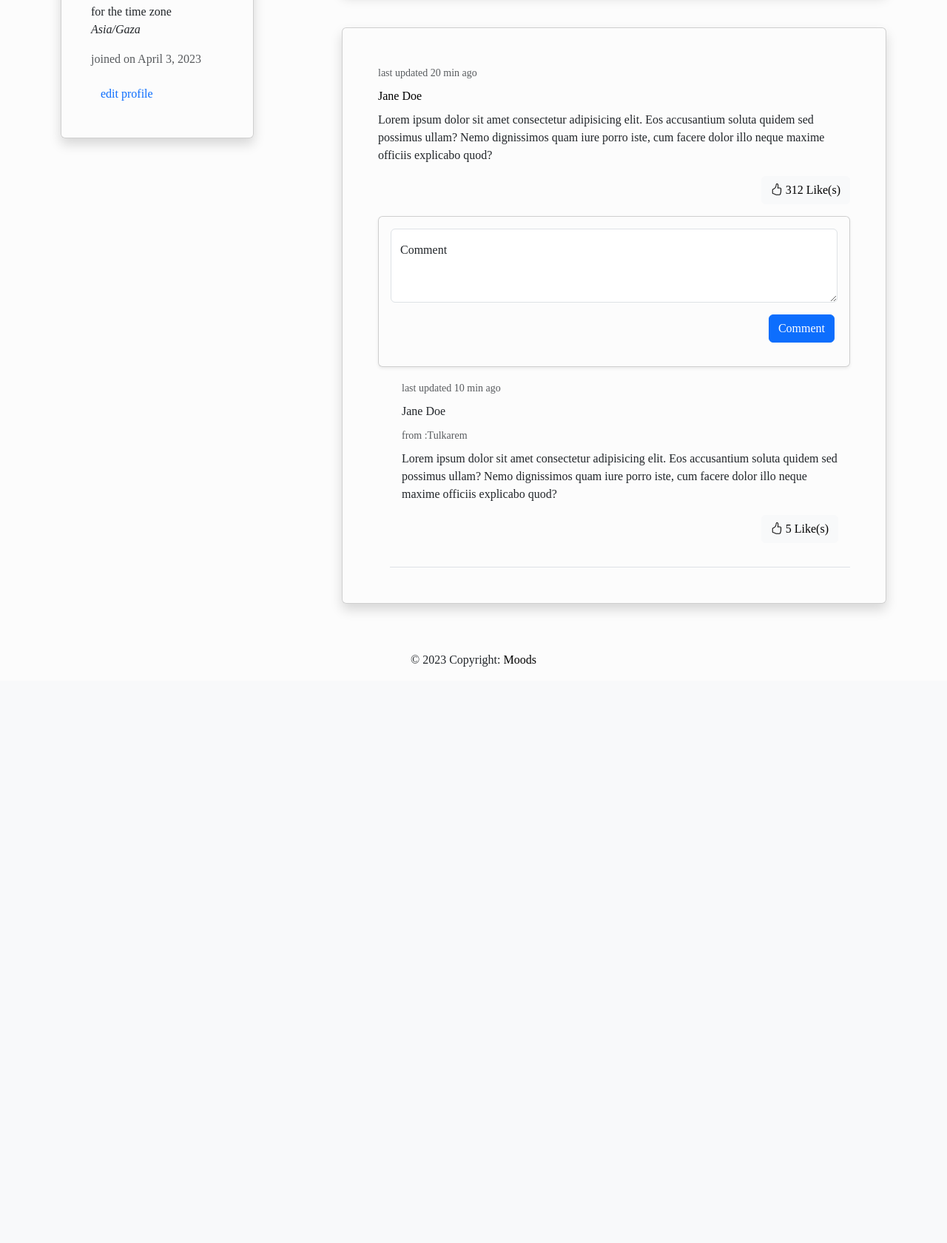
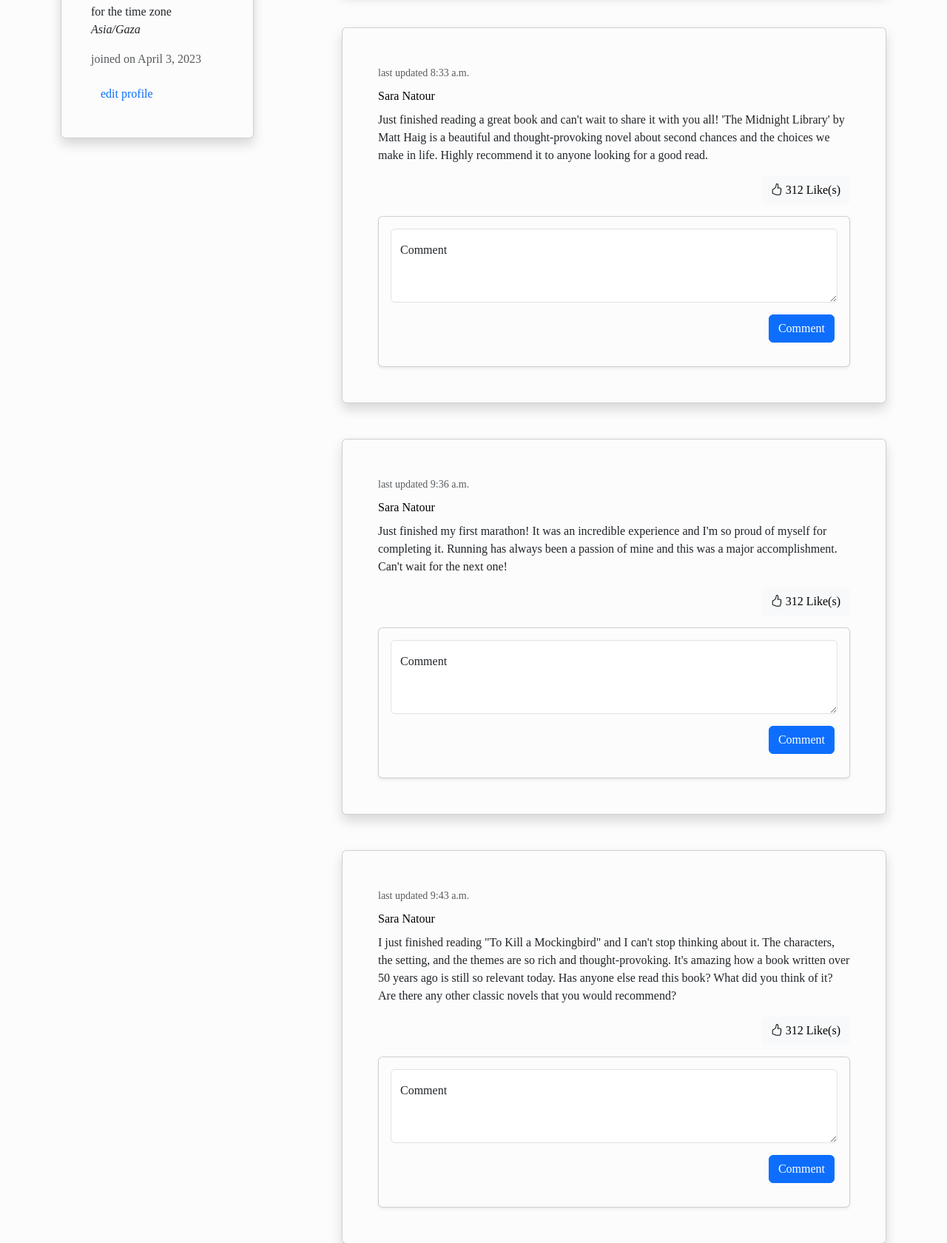
Before and after one commit to saranatour1/Moods, a Django app: template moods_project/login_with_regestration/templates/dashboard.html in a window 1280 px wide. Shown: the part 299-1979 px from the top of the page at 74% size. Before the commit the page ends 1200 px from the top, so only its background shows below. Run offline with Django 3.2, Linux system fonts and the light colour scheme; the template is opened without the code that fills it: values that come from a table or form of the project are taken from there, others are empty; data comes from the database, SQL or seed files in the repository; both versions use the stored data as it was after the commit; some web fonts are replaced.

Commit message:
add post , add comments functionality

```diff
--- a/moods_project/login_with_regestration/models.py
+++ b/moods_project/login_with_regestration/models.py
@@ -7,32 +7,32 @@ import re
 from dateutil.relativedelta import relativedelta
 
 class UserManeger(models.Manager):
-    def validate_login(self, postData):
-        errors = {}
-        # add keys and values to errors dictionary for each invalid field
-        #Validate regestration
-        if len(postData['first_name']) < 2:
-            errors["first_name"] = "the first name should be at least 2 characters"
-        if len(postData['last_name']) < 2:
-            errors["last_name"] = "the last name should be at least 2 characters"
-        EMAIL_REGEX = re.compile(r'^[a-zA-Z0-9.+_-]+@[a-zA-Z0-9._-]+\.[a-zA-Z]+$')
-        if not EMAIL_REGEX.match(postData['email']):
-          errors['email'] = "Invalid email address!"
-        if len(postData['password']) < 8:
-          errors['password']="Password needs to be more than 8 charecters"
-        if postData['confirm_password'] != postData['password']:
-          errors['confirm_password']="Passwords don't match!"
-        if User.objects.filter(email=postData['email']).exists():
-          errors['email']="This email already exists, try login page instead"
-        if postData['birthday'] > str(datetime.date.today()):
-          errors["birthday"]= "You should be born in the past!"
-        if postData['birthday'] == '':
-          errors["birthday"] = "Please enter your birthday"
-        else:
-          user_birthday = datetime.datetime.strptime(postData['birthday'], '%Y-%m-%d').date()
-          if user_birthday > datetime.date.today() - relativedelta(years=13):
-            errors["birthday"] = "You must be at least 13 years old to register."
-        return errors
+  def validate_login(self, postData):
+    errors = {}
+    # add keys and values to errors dictionary for each invalid field
+    #Validate regestration
+    if len(postData['first_name']) < 2:
+        errors["first_name"] = "the first name should be at least 2 characters"
+    if len(postData['last_name']) < 2:
+        errors["last_name"] = "the last name should be at least 2 characters"
+    EMAIL_REGEX = re.compile(r'^[a-zA-Z0-9.+_-]+@[a-zA-Z0-9._-]+\.[a-zA-Z]+$')
+    if not EMAIL_REGEX.match(postData['email']):
+      errors['email'] = "Invalid email address!"
+    if len(postData['password']) < 8:
+      errors['password']="Password needs to be more than 8 charecters"
+    if postData['confirm_password'] != postData['password']:
+      errors['confirm_password']="Passwords don't match!"
+    if User.objects.filter(email=postData['email']).exists():
+      errors['email']="This email already exists, try login page instead"
+    if postData['birthday'] > str(datetime.date.today()):
+      errors["birthday"]= "You should be born in the past!"
+    if postData['birthday'] == '':
+      errors["birthday"] = "Please enter your birthday"
+    else:
+      user_birthday = datetime.datetime.strptime(postData['birthday'], '%Y-%m-%d').date()
+      if user_birthday > datetime.date.today() - relativedelta(years=13):
+        errors["birthday"] = "You must be at least 13 years old to register."
+    return errors
 
 
 class User(models.Model):
@@ -41,11 +41,11 @@ class User(models.Model):
     email = models.CharField(max_length=255, unique=True)
     password_hash = models.CharField(max_length=255) # the bcrypt password hash only.
     birthday=models.DateField()
-    gender = models.BooleanField()
+    gender = models.CharField(max_length=50)
     time_zone = models.CharField(max_length=50)
     created_at = models.DateTimeField(auto_now_add=True)
     updated_at = models.DateTimeField(auto_now=True)
-
+    objects=UserManeger()
     # friends : list of users
 
     # sent_requests : list of users
@@ -56,41 +56,34 @@ class User(models.Model):
 
     # comments : list of
 
-
-class OurMessage(models.Model):
-    user_group = models.ForeignKey(User,related_name='chat_groups', on_delete=models.CASCADE)
-    created_at = models.DateTimeField(auto_now_add=True)
-    updated_at = models.DateTimeField(auto_now=True)
-
-class Message(models.Model):
-    message_content = models.TextField()
-    message_sender = models.ForeignKey(User,related_name='sent_messages', on_delete=models.CASCADE)
-    message_receiver = models.ForeignKey(User,related_name='received_messages', on_delete=models.CASCADE)
-    created_at = models.DateTimeField(auto_now_add=True)
-    updated_at = models.DateTimeField(auto_now=True)
-
-
-class FriendShip(models.Model):
-    users = models.ManyToManyField(User,related_name='friends')
-    created_at = models.DateTimeField(auto_now_add=True)
-    updated_at = models.DateTimeField(auto_now=True)
-
-
-class Request(models.Model):
-    request_sender = models.ForeignKey(User,related_name='sent_requests', on_delete=models.CASCADE)
-    request_reciever = models.ForeignKey(User,related_name='received_requests', on_delete=models.CASCADE)
-    created_at = models.DateTimeField(auto_now_add=True)
-    updated_at = models.DateTimeField(auto_now=True)
+# Validation of the Posts,on the dashboard, on the profile,
+# on the other profile if there is a chance
+class PostManager(models.Manager):
+    def validate_post(self, postData):
+        errors = {}
+        # Validate post data
+        if len(postData['post_content']) < 1:
+            errors["post_content"] = "The post content cannot be empty."
+        return errors
 
 
 class Post(models.Model):
-    post_content = models.TextField()
+    post_content = models.TextField() #referring to the text conent of the post
     user_who_post = models.ForeignKey(User,related_name='posts', on_delete=models.CASCADE)
     created_at = models.DateTimeField(auto_now_add=True)
     updated_at = models.DateTimeField(auto_now=True)
-
+    objects=PostManager()
     # comments_on_post : list of comments on post
     # likes_on_post : list of likes on post
+
+#Commment validation
+class CommentManager(models.Manager):
+    def validate_comment(self, postData):
+        errors = {}
+        # Validate post data
+        if len(postData['comment_content']) < 1:
+            errors["post_content"] = "The comment content cannot be empty."
+        return errors
 
 
 class Comment(models.Model):
@@ -99,13 +92,40 @@ class Comment(models.Model):
     post = models.ForeignKey(Post,related_name='comments_on_post' ,on_delete=models.CASCADE)
     created_at = models.DateTimeField(auto_now_add=True)
     updated_at = models.DateTimeField(auto_now=True)
-
-    # likes_on_comment : list of likes on comment
-
-
+    objects=CommentManager()
 
 class LikePost(models.Model):
     user_who_like = models.ForeignKey(User,related_name='liked_posts', on_delete=models.CASCADE)
     post = models.ForeignKey(Post,related_name='likes_on_post', on_delete=models.CASCADE)
     created_at = models.DateTimeField(auto_now_add=True)
     updated_at = models.DateTimeField(auto_now=True)
+
+# class OurMessage(models.Model):
+#     user_group = models.ForeignKey(User,related_name='chat_groups', on_delete=models.CASCADE)
+#     created_at = models.DateTimeField(auto_now_add=True)
+#     updated_at = models.DateTimeField(auto_now=True)
+
+# class Message(models.Model):
+#     message_content = models.TextField()
+#     message_sender = models.ForeignKey(User,related_name='sent_messages', on_delete=models.CASCADE)
+#     message_receiver = models.ForeignKey(User,related_name='received_messages', on_delete=models.CASCADE)
+#     created_at = models.DateTimeField(auto_now_add=True)
+#     updated_at = models.DateTimeField(auto_now=True)
+
+
+# class FriendShip(models.Model):
+#     users = models.ManyToManyField(User,related_name='friends')
+#     created_at = models.DateTimeField(auto_now_add=True)
+#     updated_at = models.DateTimeField(auto_now=True)
+
+
+# class Request(models.Model):
+#     request_sender = models.ForeignKey(User,related_name='sent_requests', on_delete=models.CASCADE)
+#     request_reciever = models.ForeignKey(User,related_name='received_requests', on_delete=models.CASCADE)
+#     created_at = models.DateTimeField(auto_now_add=True)
+#     updated_at = models.DateTimeField(auto_now=True)
+
+
+
+
+    # likes_on_comment : list of likes on comment
--- a/moods_project/login_with_regestration/templates/dashboard.html
+++ b/moods_project/login_with_regestration/templates/dashboard.html
@@ -72,17 +72,20 @@
                 </div>
               </div>
             </form>
+
             <div class="w-100">
+              {% for post in all_posts %}
               <div class="card shadow mb-5 rounded">
                 <div class="card-body p-5">
-                  <small class="text-body-secondary my-2"> last updated 20 min ago</small>
-                  <p class="card-title my-2"  > <a href="/user/1" > Jane Doe </a> </p>
-                  <p class="card-text text-wrap my-2"> Lorem ipsum dolor sit amet consectetur adipisicing elit. Eos accusantium soluta quidem sed possimus ullam? Nemo dignissimos quam iure porro iste, cum facere dolor illo neque maxime officiis explicabo quod? </p>
+                  <small class="text-body-secondary my-2"> last updated {{post.updated_at.time}}</small>
+                  <p class="card-title my-2"  > <a href="/user/{{post.user_who_post.id}}" > {{post.user_who_post.first_name}} {{post.user_who_post.last_name}}</a> </p>
+                  <p class="card-text text-wrap my-2"> {{post.post_content}} </p>
                   <div class="text-end my-3">
                     <button class="btn btn-light"><i class="bi bi-hand-thumbs-up"></i>  <a href="/add_likes_to_posts">312 Like(s)</a> </button>
                   </div>
-                  <form action="/new_comment" method="post" class="card shadow-sm   rounded w-90 ">
+                  <form action="/add-new-comment" method="post" class="card shadow-sm   rounded w-90 ">
                     {%csrf_token%}
+                    <input type="hidden" name="post_id" value="{{ post.id }}">
                     <div class="card-body">
                       <div class="form-floating ">
                         <textarea class="form-control" placeholder="Comment on this post!" id="comment" name="comment" style="height: 100px"></textarea>
@@ -96,18 +99,25 @@
                   <div>
                     <!-- Start of comments -->
                     <div class="text-start ps-3">
-                    <div class="card-body border-bottom">
-                      <small class="text-body-secondary my-2"> last updated 10 min ago</small>
-                      <p class="card-title my-2"> Jane Doe </p>  <small class=" text-muted "> from :Tulkarem</small>
-                      <p class="card-text text-wrap my-2"> Lorem ipsum dolor sit amet consectetur adipisicing elit. Eos accusantium soluta quidem sed possimus ullam? Nemo dignissimos quam iure porro iste, cum facere dolor illo neque maxime officiis explicabo quod? </p>
-                      <div class="text-end my-3">
-                        <button class="btn btn-light"><i class="bi bi-hand-thumbs-up"></i> <a href="/add_likes_to_comments">5 Like(s)</a> </button>
-                      </div>
-                    </div>
+                      {% for comment in post.all_comments %}
+                        {% if comment.post == post %}
+                          <div class="card-body border-bottom">
+                            <small class="text-body-secondary my-2">last updated: {{comment.updated_at.time}}</small>
+                            <p class="card-title my-2"> {{comment.user_who_comment.first_name}} {{ comment.user_who_comment.last_name}}</p>
+                            <p class="card-text text-wrap my-2"> {{comment.comment_content}} </p>
+                            <div class="text-end my-3">
+                              <button class="btn btn-light"><i class="bi bi-hand-thumbs-up"></i> <a href="/add_likes_to_comments">5 Like(s)</a> </button>
+                            </div>
+                          </div>
+                        {% endif %}
+                      {% endfor %}
+
                     </div>
                   </div>
                 </div>
               </div>
+              <!-- end of posts here -->
+              {% endfor %}
             </div>
           </div>
         </div>
--- a/moods_project/login_with_regestration/urls.py
+++ b/moods_project/login_with_regestration/urls.py
@@ -11,5 +11,11 @@ urlpatterns = [
     path('logout',views.logout),
     path('user',views.logged_user_profile),    #path to show the logged user profile
     path('user/<int:user_id>', views.other_user_profile), #path to show other users profiles
-
+    # path('requestAdd/<int:frindId>', views.requestAdd),
+    # path('requestDelete/<int:frindId>', views.requestDelete),
+    # path('frindAdd/<int:frindId>', views.frindAdd),
+    # path('frindRemove/<int:frindId>', views.frindRemove),
+    # path('likeOnPost/<int:postId>', views.likeOnPost),
+    path('new_post',views.add_post),
+    path('add-new-comment',views.add_comment),
 ]
```
Also changed, not shown: moods_project/login_with_regestration/views.py (+89 -19 lines), moods_project/db.sqlite3, moods_project/login_with_regestration/migrations/0002_comment_likepost_post.py (added).
